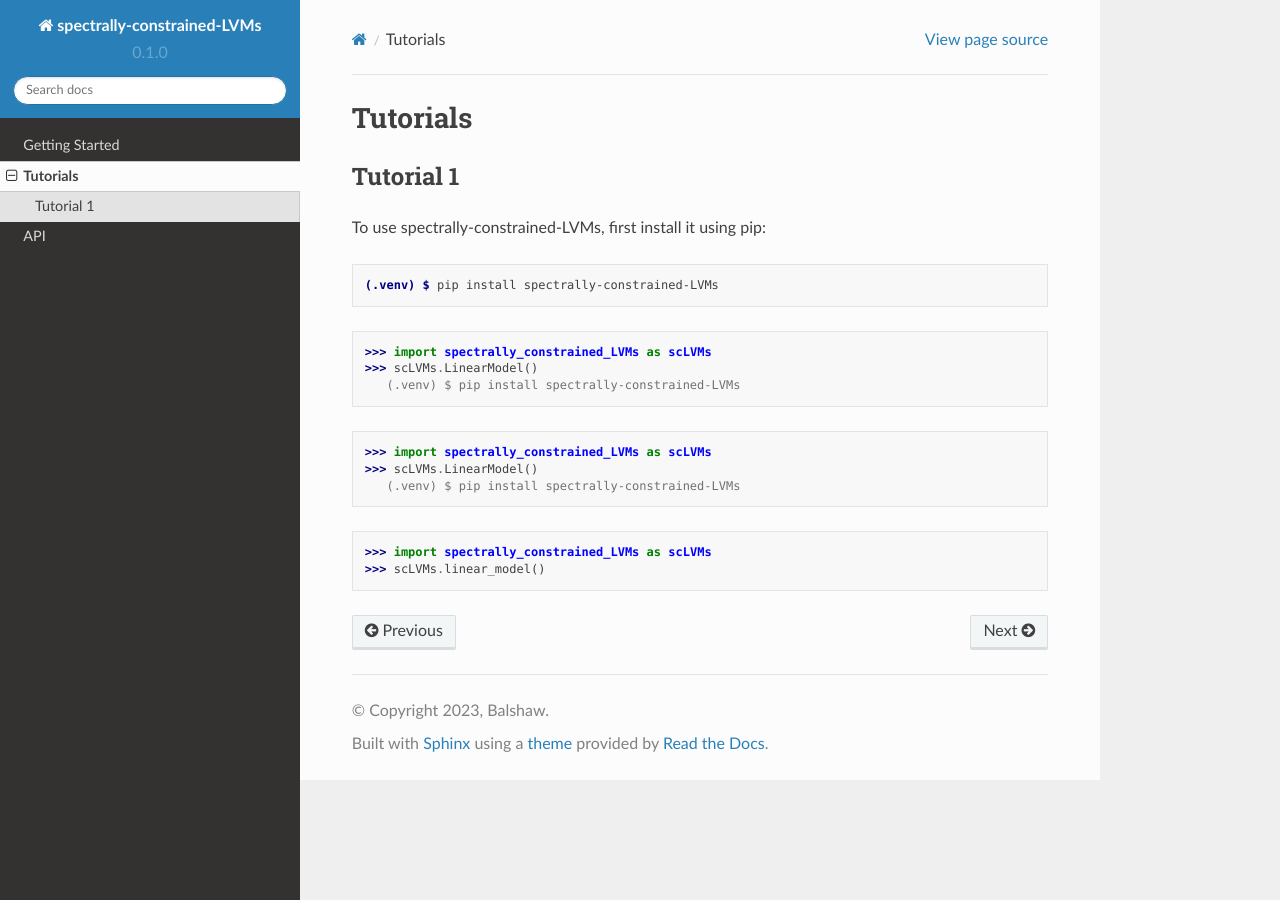
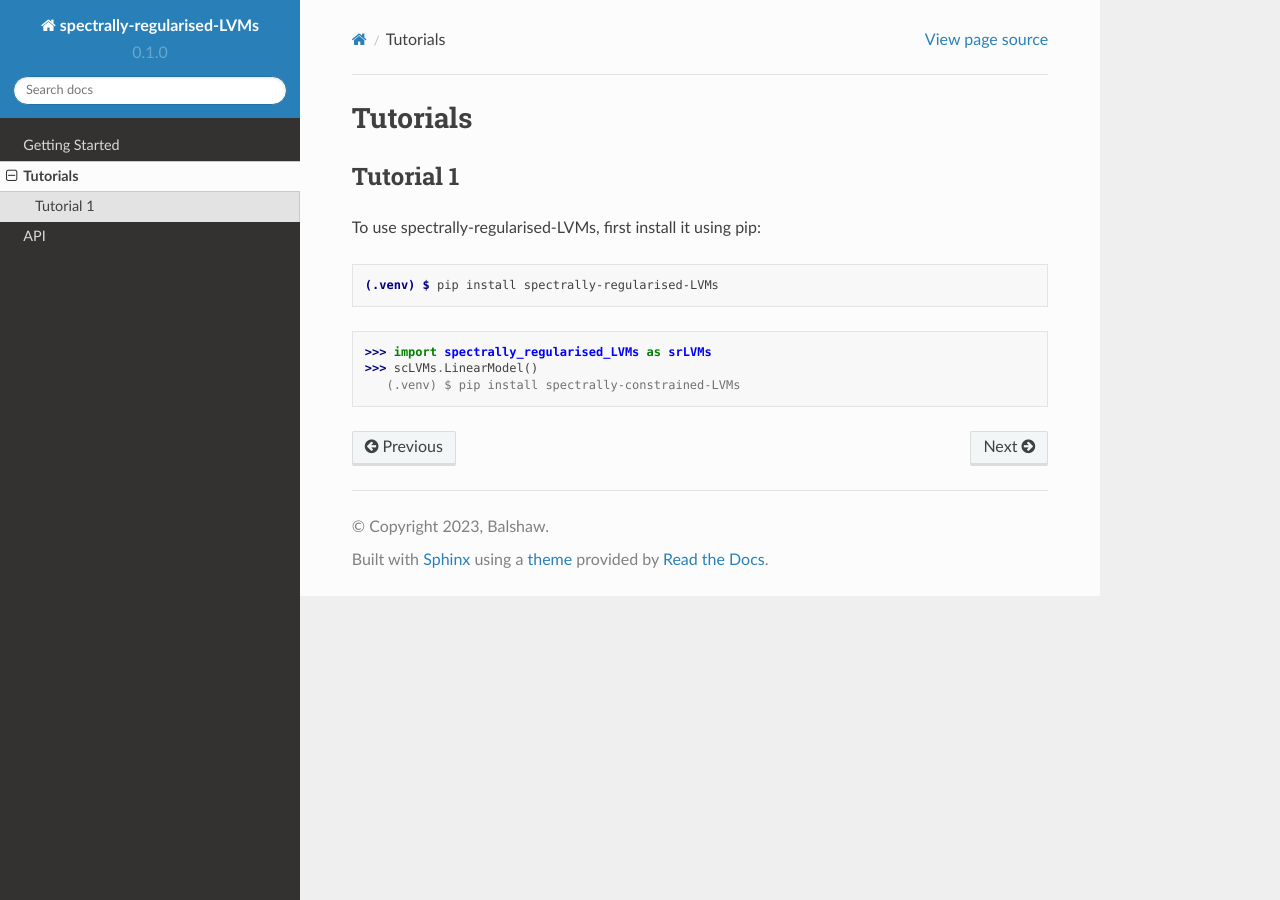
Before and after one commit to RyanBalshaw/spectrally-regularised-LVMs, a Sphinx documentation site: the page built from docs/source/tutorials.rst, in a window 1280 px wide. Built offline with Sphinx 7.4.7 and the Read the Docs theme 2.0.0, drawn with Linux system fonts in a browser that asks for light colours.

Commit message:
Fixed some minor issues in the RTD files.

```diff
--- a/docs/source/api.rst
+++ b/docs/source/api.rst
@@ -4,7 +4,7 @@ API
 .. autosummary::
    :toctree: generated
 
-   spectrally_constrained_LVMs
+   spectrally_regularised_LVMs
 
-.. automodule:: spectrally_constrained_LVMs
+.. automodule:: spectrally_regularised_LVMs
    :members:
--- a/docs/source/conf.py
+++ b/docs/source/conf.py
@@ -8,7 +8,7 @@ sys.path.insert(0, os.path.abspath("../.."))
 
 # -- Project information
 
-project = "spectrally-constrained-LVMs"
+project = "spectrally-regularised-LVMs"
 copyright = "2023, Balshaw"
 author = "Ryan Balshaw"
 
--- a/docs/source/index.rst
+++ b/docs/source/index.rst
@@ -1,9 +1,9 @@
-Welcome to spectrally-constrained-LVM's documentation!
+Welcome to spectrally-regularised-LVM's documentation!
 ======================================================
 
-spectrally-constrained-LVMs has its documentation hosted on Read the Docs.
+spectrally-regularised-LVMs has its documentation hosted on Read the Docs.
 
-**spectrally-constrained-LVMs** is a Python library for linear latent variable
+**spectrally-regularised-LVMs** is a Python library for linear latent variable
 models and uses a spectral constraint to ensure that the extracted sources are unique.
 
 Check out the :doc:`getting_started` section for further information, including
--- a/docs/source/tutorials.rst
+++ b/docs/source/tutorials.rst
@@ -6,19 +6,12 @@ Tutorials
 Tutorial 1
 ------------
 
-To use spectrally-constrained-LVMs, first install it using pip:
+To use spectrally-regularised-LVMs, first install it using pip:
 
 .. code-block:: console
 
-   (.venv) $ pip install spectrally-constrained-LVMs
+   (.venv) $ pip install spectrally-regularised-LVMs
 
->>> import spectrally_constrained_LVMs as scLVMs
+>>> import spectrally_regularised_LVMs as srLVMs
 >>> scLVMs.LinearModel()
    (.venv) $ pip install spectrally-constrained-LVMs
-
->>> import spectrally_constrained_LVMs as scLVMs
->>> scLVMs.LinearModel()
-   (.venv) $ pip install spectrally-constrained-LVMs
-
->>> import spectrally_constrained_LVMs as scLVMs
->>> scLVMs.linear_model()
```
Also changed, not shown: docs/source/getting_started.rst (+5 -12 lines).
